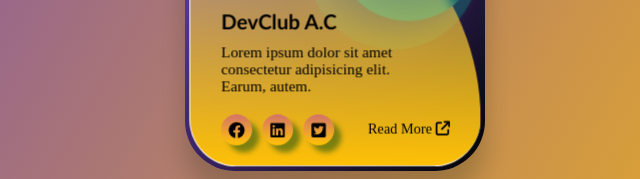
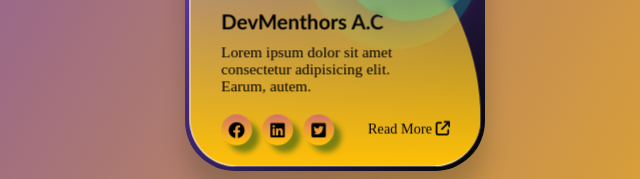
Before and after one commit to AlissonClaro/Card3D-project, a plain HTML site: page index.html in a window 1280 px wide. Shown: the part 379-558 px from the top of the page, 305-945 px from the left. Drawn offline with Linux system fonts and the light colour scheme.

Commit message:
Update index.html
final

```diff
--- a/index.html
+++ b/index.html
@@ -30,7 +30,7 @@
 
             <div class="glass">
                 <div class="content">
-                    <h1>DevClub A.C</h1>
+                    <h1>DevMenthors A.C</h1>
                     <p>Lorem ipsum dolor sit amet consectetur adipisicing elit. Earum, autem.</p>
                 </div>
 
```
